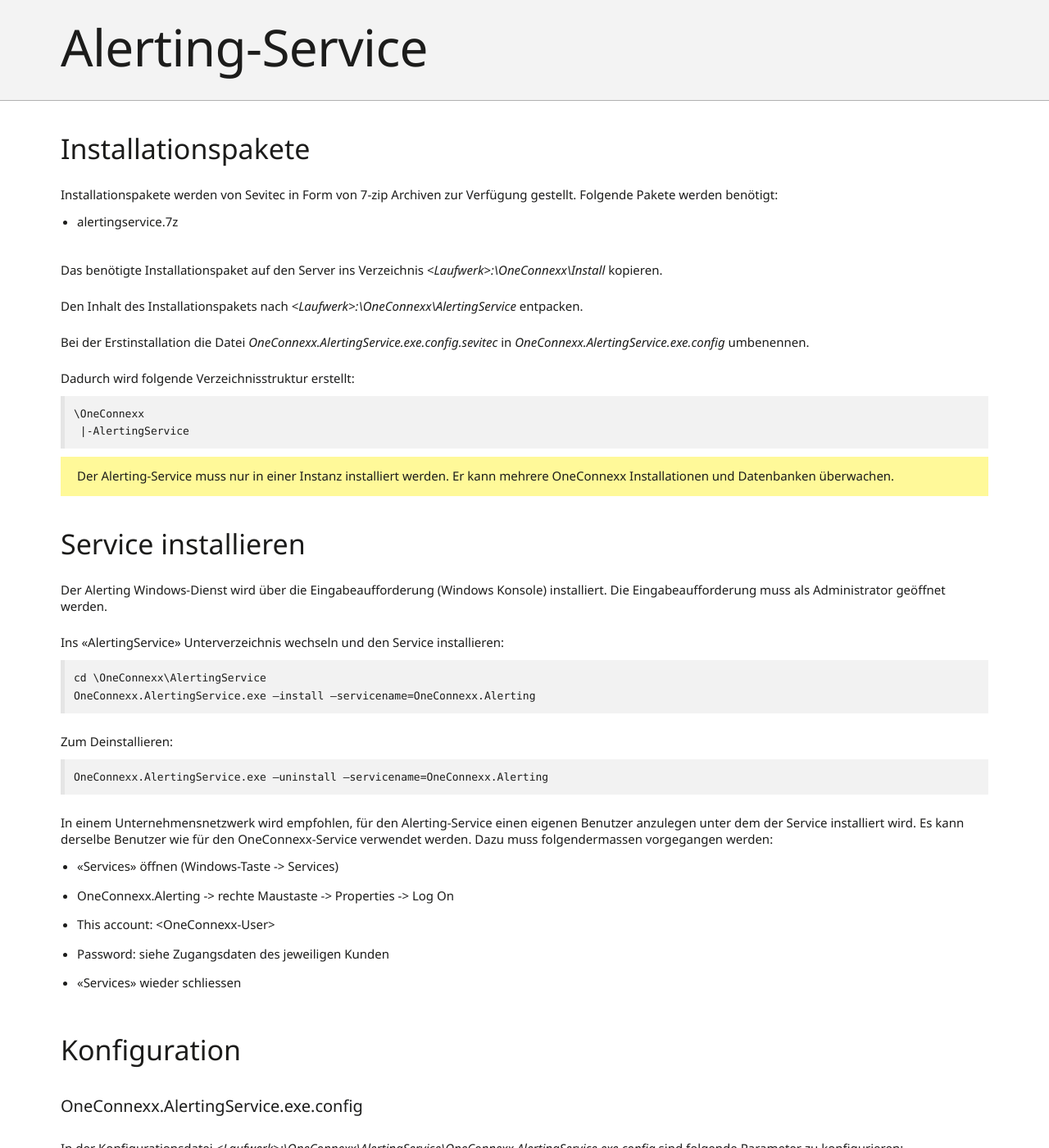
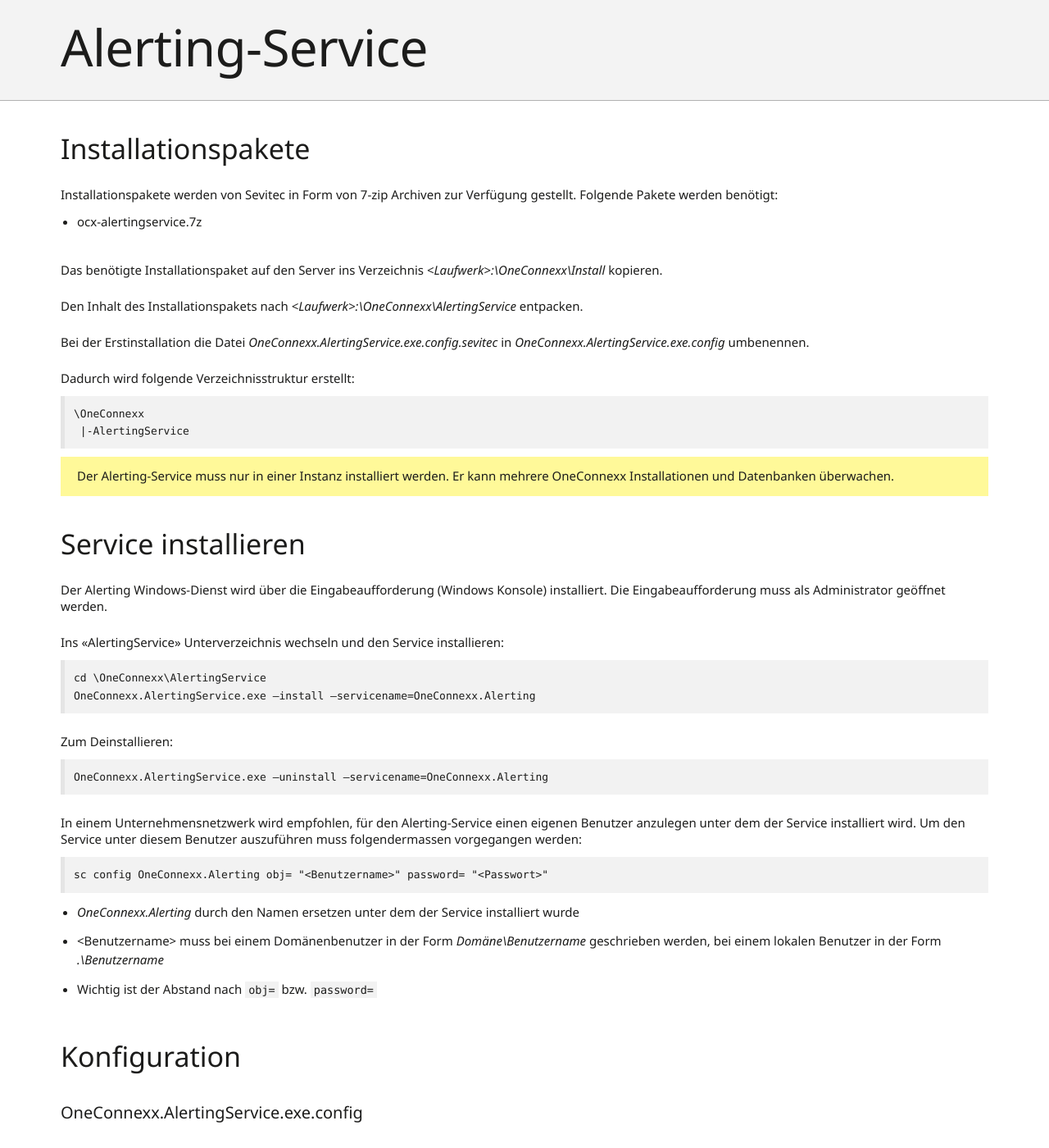
Before and after one commit to primesoft-group/oneconnexx-docs, a Jekyll site: the page built from _pages/setup/de/alerting.md, in a window 1280 px wide and 1400 px high, scrolled down 209 px. Shown: the whole window at 82% size. Built offline with Jekyll 4.4.1, drawn with Linux system fonts in a browser that asks for light colours; nearby versions of some CDN libraries; some web fonts are replaced.

Commit message:
Update alerting.md

````diff
--- a/_pages/setup/de/alerting.md
+++ b/_pages/setup/de/alerting.md
@@ -7,7 +7,7 @@
 ### Installationspakete
 Installationspakete werden von Sevitec in Form von 7-zip Archiven zur Verfügung gestellt. Folgende Pakete werden benötigt:
 
-* alertingservice.7z
+* ocx-alertingservice.7z
 
 Das benötigte Installationspaket auf den Server ins Verzeichnis *&lt;Laufwerk&gt;:\OneConnexx\Install* kopieren.
 
@@ -42,14 +42,15 @@
 ```
 
 In einem Unternehmensnetzwerk wird empfohlen, für den Alerting-Service einen eigenen Benutzer anzulegen unter dem der
-Service installiert wird. Es kann derselbe Benutzer wie für den OneConnexx-Service verwendet werden. Dazu muss folgendermassen
-vorgegangen werden:
+Service installiert wird. Um den Service unter diesem Benutzer auszuführen muss folgendermassen vorgegangen werden:
 
-* «Services» öffnen (Windows-Taste -> Services)
-* OneConnexx.Alerting -> rechte Maustaste -> Properties -> Log On
-* This account: &lt;OneConnexx-User&gt;
-* Password: siehe Zugangsdaten des jeweiligen Kunden
-* «Services» wieder schliessen
+```
+sc config OneConnexx.Alerting obj= "<Benutzername>" password= "<Passwort>"
+```
+
+* *OneConnexx.Alerting* durch den Namen ersetzen unter dem der Service installiert wurde
+* \<Benutzername\> muss bei einem Domänenbenutzer in der Form *Domäne\Benutzername* geschrieben werden, bei einem lokalen Benutzer in der Form *.\Benutzername*
+* Wichtig ist der Abstand nach <code>obj=</code> bzw. <code>password=</code>
 
 ### Konfiguration
 
````
